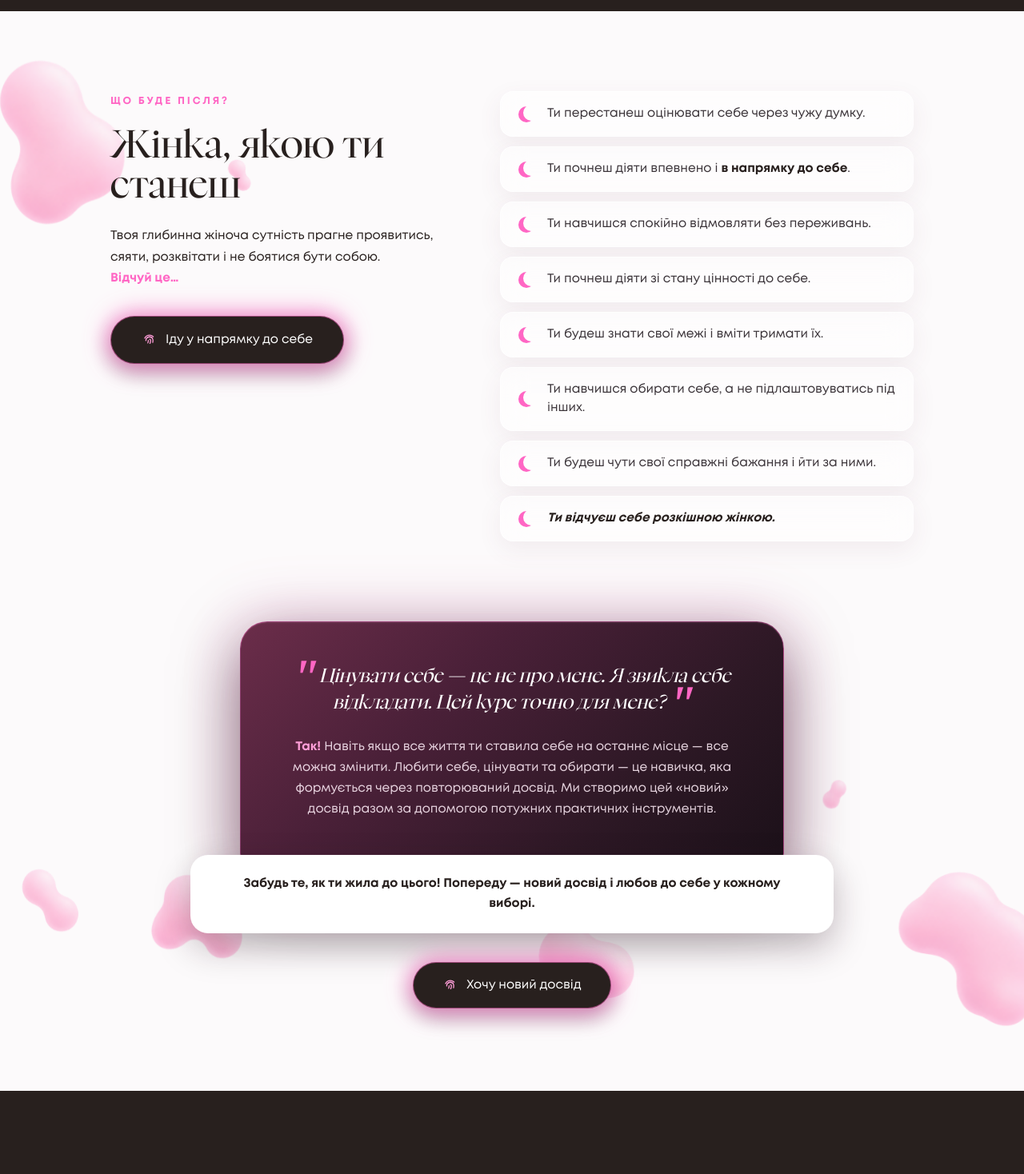
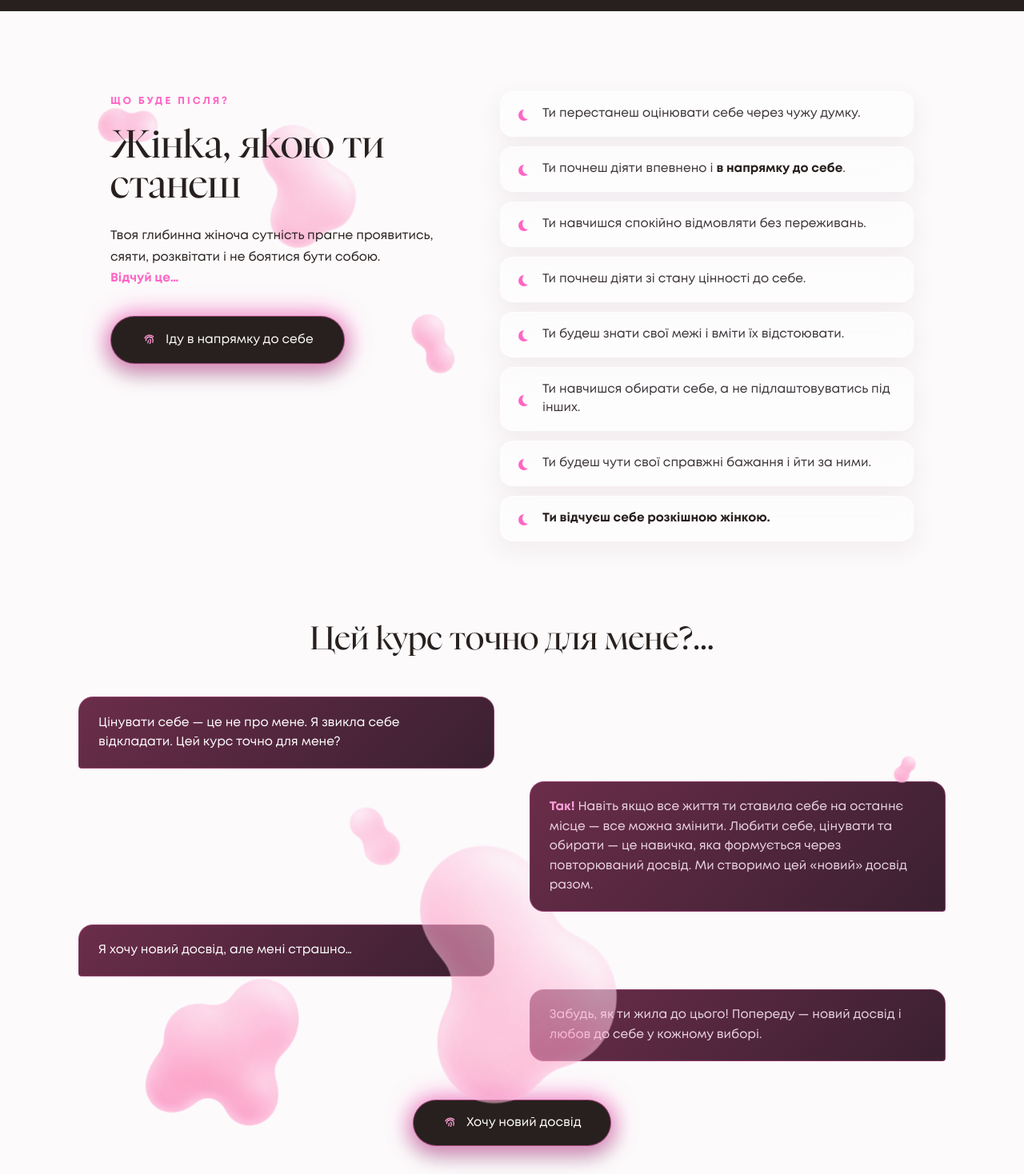
Before and after one commit to ansnihur/karmazina-landing, a Next.js app: page / in a window 1280 px wide. Shown: the part 2300-3768 px from the top of the page at 80% size. Built offline with nearby package versions, Linux system fonts and the light colour scheme.

Commit message:
feat: results section chat bubbles with scroll animation and blob decorations

```diff
--- a/components/sections/ResultsSection.tsx
+++ b/components/sections/ResultsSection.tsx
@@ -1,14 +1,17 @@
 'use client';
+
+import { useEffect, useRef } from 'react';
+import MoonBullet from '@/components/ui/MoonBullet';
 
 const results = [
   'Ти перестанеш оцінювати себе через чужу думку.',
   'Ти почнеш діяти впевнено і <strong style="color:#28201E">в напрямку до себе</strong>.',
   'Ти навчишся спокійно відмовляти без переживань.',
   'Ти почнеш діяти зі стану цінності до себе.',
-  'Ти будеш знати свої межі і вміти тримати їх.',
+  'Ти будеш знати свої межі і вміти їх відстоювати.',
   'Ти навчишся обирати себе, а не підлаштовуватись під інших.',
   'Ти будеш чути свої справжні бажання і йти за ними.',
-  '<strong style="color:#28201E"><em>Ти відчуєш себе розкішною жінкою.</em></strong>',
+  '<strong style="color:#28201E">Ти відчуєш себе розкішною жінкою.</strong>',
 ];
 
 const FingerprintIcon = () => (
@@ -22,14 +25,35 @@ const FingerprintIcon = () => (
 );
 
 export default function ResultsSection() {
+  const chatRef = useRef<HTMLDivElement>(null);
+
+  useEffect(() => {
+    const bubbles = chatRef.current?.querySelectorAll('.chat-bubble');
+    if (!bubbles) return;
+
+    const observer = new IntersectionObserver(
+      (entries) => {
+        entries.forEach((entry) => {
+          if (entry.isIntersecting) {
+            const el = entry.target as HTMLElement;
+            const delay = el.dataset.delay || '0';
+            setTimeout(() => {
+              el.style.opacity = '1';
+              el.style.transform = 'translateX(0)';
+            }, parseInt(delay));
+            observer.unobserve(el);
+          }
+        });
+      },
+      { threshold: 0.3 }
+    );
+
+    bubbles.forEach((bubble) => observer.observe(bubble));
+    return () => observer.disconnect();
+  }, []);
+
   return (
     <section style={{ position: 'relative', zIndex: 2, background: '#FCFAFB', overflow: 'hidden' }}>
-
-      {/* PNG блоби */}
-      <img src="/images/blobs/blob-1.png" style={{ position: 'absolute', top: 40, left: -20, width: 220, height: 'auto', opacity: 0.7, animation: 'blobB 19s ease-in-out infinite', pointerEvents: 'none', zIndex: 0 }} />
-      <img src="/images/blobs/blob-4.png" style={{ position: 'absolute', top: 120, left: 220, width: 130, height: 'auto', opacity: 0.6, animation: 'blobC 14s ease-in-out infinite', pointerEvents: 'none', zIndex: 0 }} />
-      <img src="/images/blobs/blob-2.png" style={{ position: 'absolute', bottom: 60, right: -20, width: 200, height: 'auto', opacity: 0.65, animation: 'blobA 17s ease-in-out infinite', pointerEvents: 'none', zIndex: 0 }} />
-      <img src="/images/blobs/blob-6.png" style={{ position: 'absolute', bottom: 160, left: -10, width: 180, height: 'auto', opacity: 0.6, animation: 'blobB 21s ease-in-out infinite', pointerEvents: 'none', zIndex: 0 }} />
 
       <div className="results-grid" style={{
         position: 'relative',
@@ -42,6 +66,25 @@ export default function ResultsSection() {
         gap: 'clamp(32px, 5vw, 64px)',
         alignItems: 'start',
       }}>
+
+        {/* PNG блоби */}
+        <div style={{
+          position: 'absolute',
+          top: -50,
+          left: -90,
+          animation: 'blobB 19s ease-in-out infinite',
+          pointerEvents: 'none',
+          zIndex: -1,
+        }}>
+          <img src="/images/blobs/blob-5.png" loading="lazy" style={{
+            width: 340,
+            height: 'auto',
+            opacity: 0.7,
+            transform: 'rotate(60deg)',
+            display: 'block',
+          }} />
+        </div>
+        <img src="/images/blobs/blob-1.png" loading="lazy" style={{ position: 'absolute', top: 120, left: 200, width: 160, height: 'auto', opacity: 0.6, animation: 'blobC 14s ease-in-out infinite', pointerEvents: 'none', zIndex: -1 }} />
 
         {/* Ліва колонка */}
         <div>
@@ -73,7 +116,7 @@ export default function ResultsSection() {
             <strong style={{ color: '#FF66C4' }}>Відчуй це…</strong>
           </p>
 
-          <div style={{ marginTop: 34 }}>
+          <div className="results-cta-wrap" style={{ position: 'relative', marginTop: 34 }}>
             <a href="#price" style={{
               textDecoration: 'none',
               display: 'inline-flex',
@@ -89,8 +132,19 @@ export default function ResultsSection() {
               animation: 'pulseGlow 3s ease-in-out infinite',
             }}>
               <FingerprintIcon />
-              Іду у напрямку до себе
+              Іду в напрямку до себе
             </a>
+            <img src="/images/blobs/blob-4.png" loading="lazy" style={{
+              position: 'absolute',
+              bottom: -120,
+              right: -90,
+              width: 250,
+              height: 'auto',
+              opacity: 0.7,
+              pointerEvents: 'none',
+              zIndex: -1,
+              animation: 'blobA 17s ease-in-out infinite',
+            }} />
           </div>
         </div>
 
@@ -109,13 +163,7 @@ export default function ResultsSection() {
               padding: 'clamp(12px, 1.5vw, 16px) clamp(16px, 2vw, 22px)',
               boxShadow: '0 10px 30px rgba(120,60,90,0.08)',
             }}>
-              <div className="result-bullet" style={{
-                flexShrink: 0,
-                width: 20,
-                height: 20,
-                borderRadius: '50%',
-                boxShadow: 'inset 6px -2px 0 0 #FF66C4',
-              }} />
+              <MoonBullet />
               <span
                 style={{ fontSize: 'clamp(13px, 1.2vw, 16px)', color: '#3a3338', lineHeight: 1.5 }}
                 dangerouslySetInnerHTML={{ __html: text }}
@@ -151,96 +199,223 @@ export default function ResultsSection() {
             font-size: 12px !important;
             line-height: 1.4 !important;
           }
+          .results-cta-wrap {
+            text-align: center !important;
+          }
+        }
+
+        @media (max-width: 767px) {
+          .chat-bubble {
+            width: 78%;
+          }
+          .bubble-wrap-left,
+          .bubble-wrap-right {
+            width: 100% !important;
+            display: flex;
+          }
+          .bubble-wrap-left {
+            justify-content: flex-start;
+          }
+          .bubble-wrap-right {
+            justify-content: flex-end;
+          }
+          .bubble-blob3 {
+            left: -120px !important;
+          }
+          .bubble-blob1 {
+            bottom: -180px !important;
+            right: -140px !important;
+          }
+          .bubble-blob5-msg2 {
+            top: -120px !important;
+            right: -50px !important;
+          }
+          .bubble-blob5-msg1 {
+            right: calc(72.73vw - 192.73px) !important;
+          }
         }
       `}</style>
 
       <div style={{
         position: 'relative',
         zIndex: 1,
-        maxWidth: 900,
+        maxWidth: 1180,
         margin: '0 auto',
-        padding: '0 clamp(20px, 4vw, 48px) clamp(64px, 8vw, 110px)',
+        padding: '0 clamp(20px, 4vw, 48px)',
+        textAlign: 'center',
       }}>
-        {/* PNG блоби */}
-        <img src="/images/blobs/blob-3.png" style={{ position:'absolute', left:-14, bottom:150, width:190, height:'auto', opacity:0.7, animation:'blobB 17s ease-in-out infinite', pointerEvents:'none', zIndex:0 }} />
-        <img src="/images/blobs/blob-5.png" style={{ position:'absolute', right:-20, top:150, width:170, height:'auto', opacity:0.65, animation:'blobA 19s ease-in-out infinite', pointerEvents:'none', zIndex:0 }} />
-        <img src="/images/blobs/blob-7.png" style={{ position:'absolute', left:'46%', bottom:60, transform:'translateX(-50%)', width:240, height:'auto', opacity:0.6, animation:'blobC 21s ease-in-out infinite', pointerEvents:'none', zIndex:0 }} />
+        <h2 style={{
+          fontFamily: 'var(--font-nyght)',
+          fontWeight: 400,
+          fontSize: 'clamp(28px, 3.5vw, 40px)',
+          lineHeight: 1.15,
+          color: '#28201E',
+          marginBottom: 'clamp(32px, 5vw, 48px)',
+        }}>Цей курс точно для мене?…</h2>
+      </div>
 
-        {/* Темна цитата-картка */}
-        <div style={{
+      <div ref={chatRef} style={{
         position: 'relative',
+        zIndex: 1,
+        maxWidth: 1180,
+        margin: '0 auto',
+        padding: '0 clamp(20px, 4vw, 48px) clamp(64px, 8vw, 100px)',
+      }}>
+
+
+        {/* Рядок 1 */}
+        <div style={{ display: 'flex', justifyContent: 'flex-start', marginBottom: 16 }}>
+          {/* Ліва бульбашка */}
+          <div className="bubble-wrap-left" style={{ position: 'relative', width: '48%' }}>
+            <div className="chat-bubble" data-delay="0" style={{
+              background: 'linear-gradient(135deg, #6b2d4a 0%, #3a2030 100%)',
+              border: '1px solid rgba(255,102,196,0.3)',
+              borderRadius: '18px 18px 18px 4px',
+              padding: 'clamp(12px, 1.5vw, 20px) clamp(14px, 2vw, 24px)',
+              color: '#fff',
+              fontSize: 'clamp(13px, 1.2vw, 16px)',
+              lineHeight: 1.6,
+              fontStyle: 'normal',
+              opacity: 0,
+              transform: 'translateX(-30px)',
+              transition: 'opacity 0.6s ease, transform 0.6s ease',
+            }}>
+              Цінувати себе — це не про мене. Я звикла себе відкладати. Цей курс точно для мене?
+            </div>
+            <div className="bubble-blob5-msg1" style={{
+              position: 'absolute',
+              bottom: '-260px',
+              right: '-40px',
+              width: 360,
+              pointerEvents: 'none',
               zIndex: 2,
-          maxWidth: 680,
-          margin: '0 auto',
-          background: 'linear-gradient(135deg, #6b2d4a 0%, #4a2038 35%, #2d1825 70%, #1a1018 100%)',
-          border: '1px solid rgba(255,102,196,0.45)',
-          borderRadius: 34,
-          padding: 'clamp(32px, 4vw, 58px) clamp(24px, 4vw, 50px)',
-          textAlign: 'center',
-          boxShadow: '0 26px 80px rgba(40,15,28,0.6), 0 0 80px rgba(255,102,196,0.25), inset 0 1px 0 rgba(255,255,255,0.08)',
+              animation: 'blobB 21s ease-in-out infinite',
             }}>
-          <p style={{
-            fontFamily: 'var(--font-nyght)',
-            fontSize: 'clamp(18px, 2vw, 24px)',
-            lineHeight: 1.4,
-            color: '#fff',
-            fontStyle: 'italic',
-          }}>
-            <span style={{ fontFamily: 'Georgia,serif', fontSize: 'clamp(48px, 5vw, 64px)', lineHeight: 0, color: '#FF66C4', verticalAlign: '-0.3em', marginRight: 6 }}>"</span>
-            Цінувати себе — це не про мене. Я звикла себе відкладати. Цей курс точно для мене?
-            <span style={{ fontFamily: 'Georgia,serif', fontSize: 'clamp(48px, 5vw, 64px)', lineHeight: 0, color: '#FF66C4', verticalAlign: '-0.3em', marginLeft: 6 }}>"</span>
-          </p>
-          <p style={{
-            marginTop: 24,
-            marginBottom: 24,
-            fontSize: 'clamp(14px, 1.2vw, 16px)',
-            lineHeight: 1.7,
+              <img src="/images/blobs/blob-5.png" loading="lazy" style={{
+                width: '100%',
+                height: 'auto',
+                opacity: 0.6,
+                transform: 'rotate(-65deg)',
+                display: 'block',
+              }} />
+            </div>
+          </div>
+        </div>
+
+        {/* Права бульбашка відповідь */}
+        <div style={{ display: 'flex', justifyContent: 'flex-end', marginBottom: 16 }}>
+          <div className="bubble-wrap-right" style={{ position: 'relative', width: '48%', zIndex: 3 }}>
+            <div className="chat-bubble" data-delay="300" style={{
+              background: 'linear-gradient(135deg, #6b2d4a 0%, #3a2030 100%)',
+              border: '1px solid rgba(255,102,196,0.3)',
+              borderRadius: '18px 18px 4px 18px',
+              padding: 'clamp(12px, 1.5vw, 20px) clamp(14px, 2vw, 24px)',
               color: 'rgba(255,238,248,0.88)',
-            maxWidth: 620,
-            marginLeft: 'auto',
-            marginRight: 'auto',
+              fontSize: 'clamp(13px, 1.2vw, 16px)',
+              lineHeight: 1.6,
+              fontStyle: 'normal',
+              opacity: 0,
+              transform: 'translateX(30px)',
+              transition: 'opacity 0.6s ease, transform 0.6s ease',
             }}>
               <strong style={{ color: '#FF9ED8' }}>Так!</strong>{' '}
-            Навіть якщо все життя ти ставила себе на останнє місце — все можна змінити. Любити себе, цінувати та обирати — це навичка, яка формується через повторюваний досвід. Ми створимо цей «новий» досвід разом за допомогою потужних практичних інструментів.
-          </p>
+              Навіть якщо все життя ти ставила себе на останнє місце — все можна змінити. Любити себе, цінувати та обирати — це навичка, яка формується через повторюваний досвід. Ми створимо цей «новий» досвід разом.
+            </div>
+            <img src="/images/blobs/blob-5.png" className="bubble-blob5-msg2" loading="lazy" style={{
+              position: 'absolute',
+              top: '-110px',
+              right: '-40px',
+              width: 160,
+              height: 'auto',
+              opacity: 0.85,
+              pointerEvents: 'none',
+              zIndex: 2,
+              animation: 'blobB 19s ease-in-out infinite',
+            }} />
+          </div>
         </div>
 
-        {/* Біла картка що накладається */}
-        <div style={{
-          position: 'relative',
-          zIndex: 3,
-          margin: '-32px auto 0',
-          maxWidth: 860,
-          background: '#fff',
-          borderRadius: 22,
-          boxShadow: '0 18px 44px rgba(40,15,28,0.28)',
-          padding: 'clamp(18px, 2vw, 24px) clamp(20px, 3vw, 40px)',
-          textAlign: 'center',
+        {/* Рядок 2 */}
+        <div style={{ display: 'flex', justifyContent: 'flex-start', marginBottom: 16 }}>
+          {/* Ліва бульбашка */}
+          <div className="bubble-wrap-left" style={{ position: 'relative', width: '48%' }}>
+            <div className="chat-bubble" data-delay="600" style={{
+              background: 'linear-gradient(135deg, #6b2d4a 0%, #3a2030 100%)',
+              border: '1px solid rgba(255,102,196,0.3)',
+              borderRadius: '18px 18px 18px 4px',
+              padding: 'clamp(12px, 1.5vw, 20px) clamp(14px, 2vw, 24px)',
+              color: '#fff',
+              fontSize: 'clamp(13px, 1.2vw, 16px)',
+              lineHeight: 1.6,
+              fontStyle: 'normal',
+              opacity: 0,
+              transform: 'translateX(-30px)',
+              transition: 'opacity 0.6s ease, transform 0.6s ease',
             }}>
-          <p style={{
-            fontSize: 'clamp(14px, 1.2vw, 16px)',
+              Я хочу новий досвід, але мені страшно…
+            </div>
+            <img src="/images/blobs/blob-3.png" className="bubble-blob3" loading="lazy" style={{
+              position: 'absolute',
+              bottom: '-210px',
+              left: '30px',
+              width: 270,
+              height: 'auto',
+              opacity: 0.8,
+              pointerEvents: 'none',
+              zIndex: 2,
+              animation: 'blobC 14s ease-in-out infinite',
+            }} />
+            <img src="/images/blobs/blob-1.png" className="bubble-blob1" loading="lazy" style={{
+              position: 'absolute',
+              bottom: '-190px',
+              right: '-180px',
+              width: 340,
+              height: 'auto',
+              opacity: 0.6,
+              pointerEvents: 'none',
+              zIndex: 2,
+              animation: 'blobA 17s ease-in-out infinite',
+            }} />
+          </div>
+        </div>
+
+        {/* Права бульбашка відповідь 2 */}
+        <div style={{ display: 'flex', justifyContent: 'flex-end', marginBottom: 16 }}>
+          <div className="bubble-wrap-right" style={{ position: 'relative', width: '48%' }}>
+            <div className="chat-bubble" data-delay="900" style={{
+              background: 'linear-gradient(135deg, #6b2d4a 0%, #3a2030 100%)',
+              border: '1px solid rgba(255,102,196,0.3)',
+              borderRadius: '18px 18px 4px 18px',
+              padding: 'clamp(12px, 1.5vw, 20px) clamp(14px, 2vw, 24px)',
+              color: 'rgba(255,238,248,0.88)',
+              fontSize: 'clamp(13px, 1.2vw, 16px)',
               lineHeight: 1.6,
-            color: '#28201E',
-            fontWeight: 700,
-          }}>Забудь те, як ти жила до цього! Попереду — новий досвід і любов до себе у кожному виборі.</p>
+              fontStyle: 'normal',
+              opacity: 0,
+              transform: 'translateX(30px)',
+              transition: 'opacity 0.6s ease, transform 0.6s ease',
+            }}>
+              Забудь, як ти жила до цього! Попереду — новий досвід і любов до себе у кожному виборі.
+            </div>
+          </div>
         </div>
 
         {/* CTA */}
-        <div style={{ position: 'relative', zIndex: 3, textAlign: 'center', marginTop: 36 }}>
+        <div style={{ textAlign: 'center', marginBottom: 64 }}>
           <a href="#price" style={{
             textDecoration: 'none',
             display: 'inline-flex',
             alignItems: 'center',
             gap: 10,
+            marginTop: 32,
             background: '#28201E',
             color: '#fff',
             border: '1px solid rgba(255,102,196,0.5)',
             fontSize: 'clamp(14px, 1.2vw, 16px)',
-            fontWeight: 700,
+            fontWeight: 400,
             padding: 'clamp(14px, 1.5vw, 16px) clamp(28px, 3vw, 36px)',
             borderRadius: 100,
             animation: 'pulseGlow 3s ease-in-out infinite',
-            fontWeight: 400,
           }}>
             <svg width="20" height="20" viewBox="0 0 24 24" fill="none" stroke="#FF9ED8" strokeWidth="1.6" strokeLinecap="round">
               <path d="M4.8 9.4A8 8 0 0 1 12 5a8 8 0 0 1 5.5 2.2"/>
```
Lines whose indentation alone changed are shown as unchanged.
